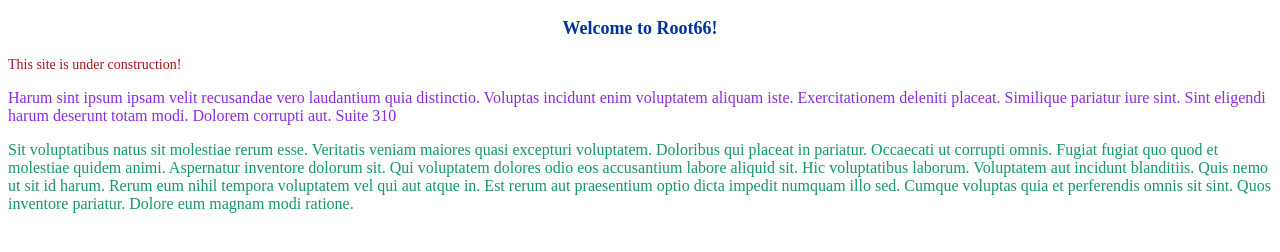
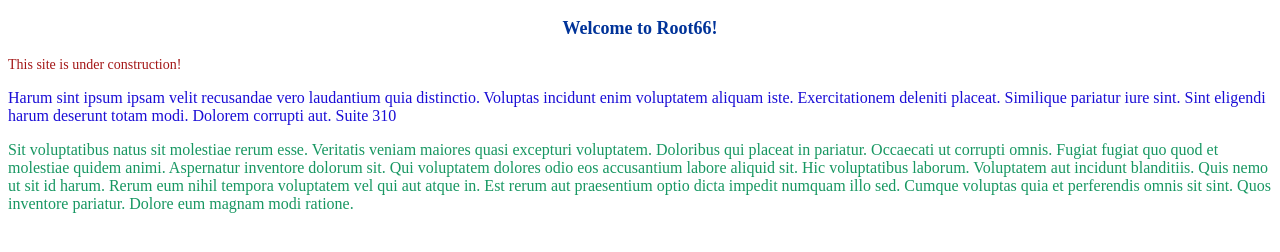
Before and after one commit to RootPaul/TestGitVSCode, a plain HTML site: page TestGitandVSCode/index.html in a window 1280 px wide. Drawn offline with Linux system fonts and the light colour scheme.

Commit message:
Change color paragraph 1

```diff
--- a/TestGitandVSCode/index.html
+++ b/TestGitandVSCode/index.html
@@ -19,7 +19,7 @@
               text-align:left;"
               >This site is under construction!</p>
 
-  <p style =  "color:blueviolet;"
+  <p style =  "color:rgb(26, 13, 214);"
   >Harum sint ipsum ipsam velit recusandae vero laudantium quia distinctio. Voluptas incidunt enim voluptatem aliquam iste. Exercitationem deleniti placeat. Similique pariatur iure sint. Sint eligendi harum deserunt totam modi. Dolorem corrupti aut. Suite 310
 </p>
 <p style =  "color:rgb(23, 151, 98);"
```
